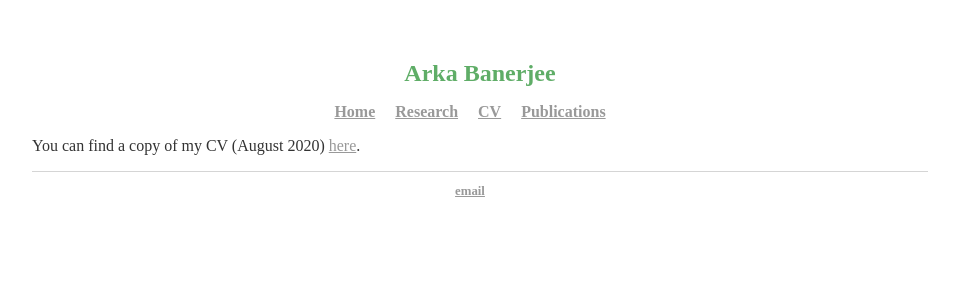
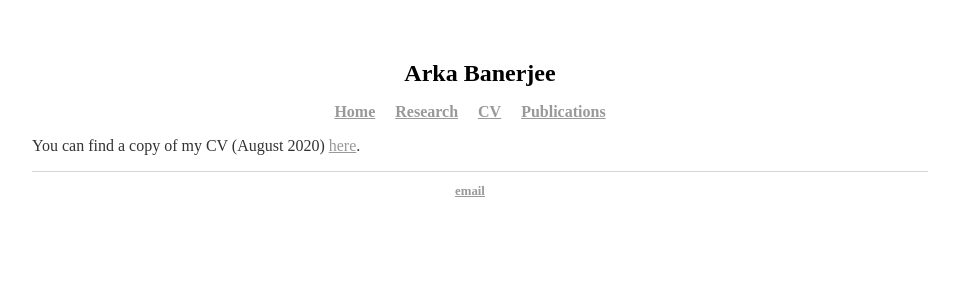
Before and after one commit to arkabanerjee/arkabanerjee.github.io, a Jekyll site: the page built from cv/index.html, in a window 1280 px wide. Shown: the top 300 px of the page, without its empty margins (160-1119 px from the left). Built offline with Jekyll 4.4.1, drawn with Linux system fonts in a browser that asks for light colours.

Commit message:
SIDM added

```diff
--- a/css/main.css
+++ b/css/main.css
@@ -58,7 +58,7 @@ ul.posts li {
     width: 75%;
   }
 
-b, strong {
+b{
 color:rgb(95, 173, 103);
 }
 
```
